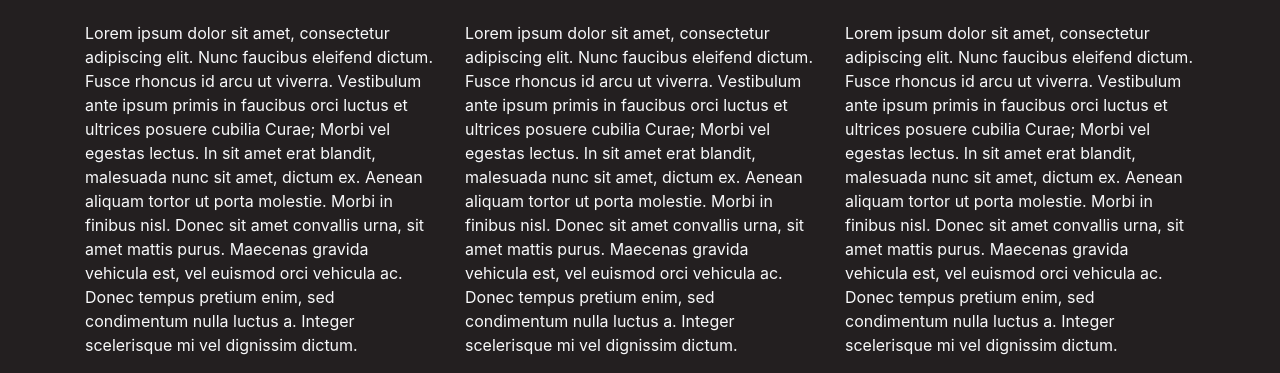
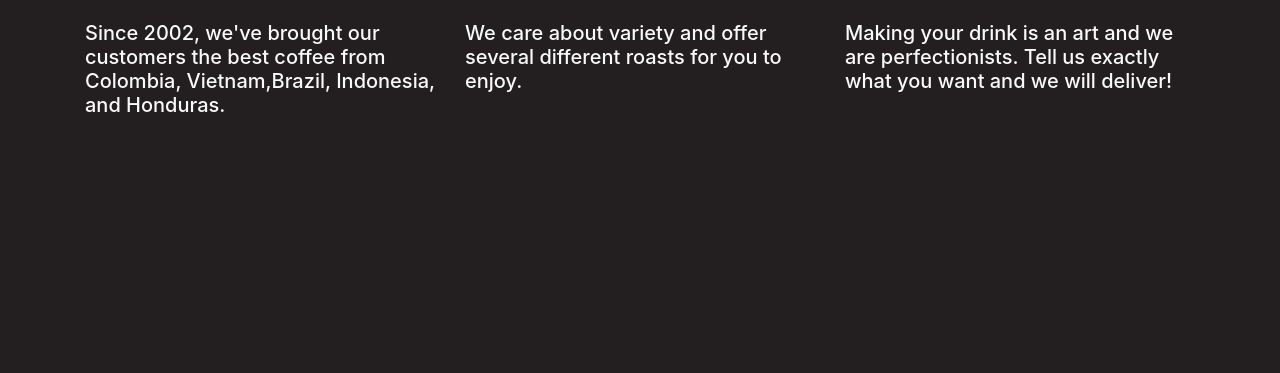
Before and after one commit to marisamark/CoffeeShop, a plain HTML site: page ourstory.html in a window 1280 px wide. Shown: the part 563-936 px from the top of the page. After the commit the page ends 800 px from the top, so only its background shows below. Drawn offline with nearby package versions, Linux system fonts and the light colour scheme.

Commit message:
updating our story page with captions

```diff
--- a/ourstory.html
+++ b/ourstory.html
@@ -37,31 +37,16 @@
     </div>
       <div class="row">
         <div class="col-4">
-          <img class="mt-4" src="https://p0.pikrepo.com/preview/832/611/heart-latte-art.jpg" >
-          <p class="text-light mt-4">Lorem ipsum dolor sit amet, consectetur adipiscing elit. Nunc faucibus
-            eleifend dictum. Fusce rhoncus id arcu ut viverra. Vestibulum ante ipsum primis in faucibus orci luctus et
-            ultrices posuere cubilia Curae; Morbi vel egestas lectus. In sit amet erat blandit, malesuada nunc sit amet,
-            dictum ex. Aenean aliquam tortor ut porta molestie. Morbi in finibus nisl. Donec sit amet convallis urna,
-            sit amet mattis purus. Maecenas gravida vehicula est, vel euismod orci vehicula ac. Donec tempus pretium
-            enim, sed condimentum nulla luctus a. Integer scelerisque mi vel dignissim dictum.</p>
+          <img class="mt-4 img1" src="https://farm3.staticflickr.com/2821/10153115615_f7c5f81381_b.jpg" >
+          <h5 class="text-light mt-4">Since 2002, we've brought our customers the best coffee from Colombia, Vietnam,Brazil, Indonesia, and Honduras.</h5>
         </div>
         <div class="col-4">
-          <img class="mt-4" src="https://cdn.pixabay.com/photo/2019/05/10/13/57/coffee-4193589_960_720.jpg" height="100%" width="100%">
-          <p class="text-light mt-4">Lorem ipsum dolor sit amet, consectetur adipiscing elit. Nunc faucibus
-            eleifend dictum. Fusce rhoncus id arcu ut viverra. Vestibulum ante ipsum primis in faucibus orci luctus et
-            ultrices posuere cubilia Curae; Morbi vel egestas lectus. In sit amet erat blandit, malesuada nunc sit amet,
-            dictum ex. Aenean aliquam tortor ut porta molestie. Morbi in finibus nisl. Donec sit amet convallis urna,
-            sit amet mattis purus. Maecenas gravida vehicula est, vel euismod orci vehicula ac. Donec tempus pretium
-            enim, sed condimentum nulla luctus a. Integer scelerisque mi vel dignissim dictum.</p>
+          <img class="mt-4 img1" src="https://p0.pikrepo.com/preview/853/964/coffee-beans-in-white-ceramic-mug.jpg" height="100%" width="100%">
+          <h5 class="text-light mt-4">We care about variety and offer several different roasts for you to enjoy.</h5>
         </div>
         <div class="col-4">
-          <img class="mt-4" src="https://p0.pikrepo.com/preview/1008/359/heart-cafe-latte-art.jpg" height="100%" width="100%">
-          <p class="text-light mt-4">Lorem ipsum dolor sit amet, consectetur adipiscing elit. Nunc faucibus
-            eleifend dictum. Fusce rhoncus id arcu ut viverra. Vestibulum ante ipsum primis in faucibus orci luctus et
-            ultrices posuere cubilia Curae; Morbi vel egestas lectus. In sit amet erat blandit, malesuada nunc sit amet,
-            dictum ex. Aenean aliquam tortor ut porta molestie. Morbi in finibus nisl. Donec sit amet convallis urna,
-            sit amet mattis purus. Maecenas gravida vehicula est, vel euismod orci vehicula ac. Donec tempus pretium
-            enim, sed condimentum nulla luctus a. Integer scelerisque mi vel dignissim dictum.</p>
+          <img class="mt-4 img1" src="https://p0.pikrepo.com/preview/1008/359/heart-cafe-latte-art.jpg" height="100%" width="100%">
+          <h5 class="text-light mt-4">Making your drink is an art and we are perfectionists. Tell us exactly what you want and we will deliver!</h5>
         </div>
       </div>
     </div>
--- a/style.css
+++ b/style.css
@@ -1,6 +1,6 @@
 body {background-color: #231F20}
 
-img {
+.img1 {
     width: 350px;
   height: 400px;
   object-fit: cover;
```
